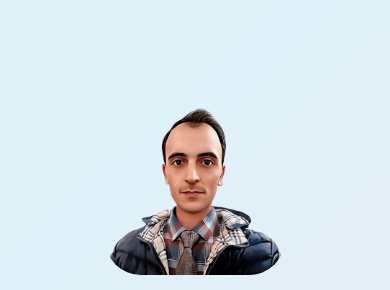
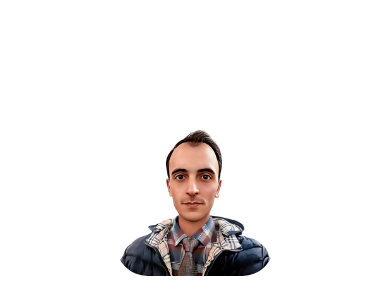
Before and after one commit to miladsade96/personal_website, a plain HTML site: page index.html in a window 390 px wide. Shown: the part 97-387 px from the top of the page. Drawn offline with Linux system fonts and the light colour scheme.

Commit message:
Fixing media queries

```diff
--- a/css/queries.css
+++ b/css/queries.css
@@ -3,25 +3,9 @@
 /***********************************/
 /* Below 768px (Landscape Tablets) */
 /***********************************/
-@media (max-width: 48rem) {
-    body {
-        font-size: 1.5rem;
-    }
-
-    .container {
-        max-width: 90rem;
-        background: linear-gradient(
-                -45deg,
-                rgba(238, 119, 82, 0.15),
-                rgba(231, 60, 126, 0.15),
-                rgba(35, 166, 213, 0.15),
-                rgba(35, 213, 171, 0.15));
-        background-size: 400% 400%;
-        animation: gradient 5s ease infinite;
-    }
-
-    #codingVideo {
-        filter: blur(1px);
+@media (max-width: 48em) {
+    html {
+        font-size: 55%;
     }
 
     .left-box {
@@ -98,20 +82,34 @@
     }
 }
 
+
+@media (max-width: 37em) {
+    html {
+        font-size: 50%;
+    }
+}
+
+@media (max-width: 30em) {
+    html {
+        font-size: 45%;
+    }
+}
+
+
 /***********************************/
 /* Below 432px (Mobile Phone Large) */
 /***********************************/
 
 @media (max-width: 27em) {
-    body {
-        font-size: 1.2rem;
-        line-height: 1.3;
+    html {
+        font-size: 55%;
     }
 
     .container {
         flex-direction: column-reverse;
         gap: 0;
         text-align: center;
+        align-content: center;
     }
 
     .dashes-box {
@@ -131,7 +129,7 @@
     }
 
     footer {
-        font-size: 0.8rem;
+        font-size: 0.7rem;
     }
 }
 
```
